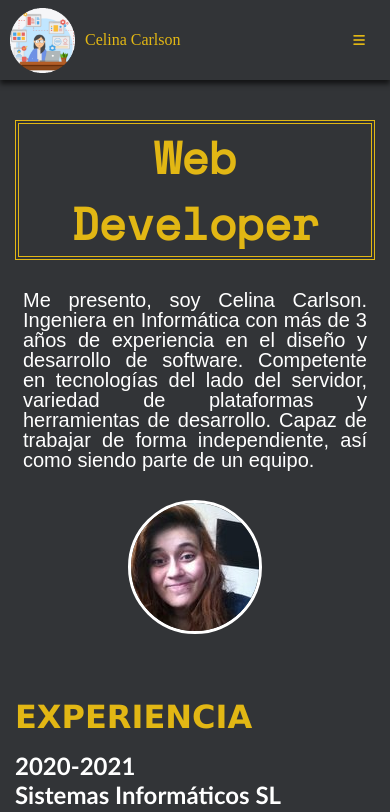
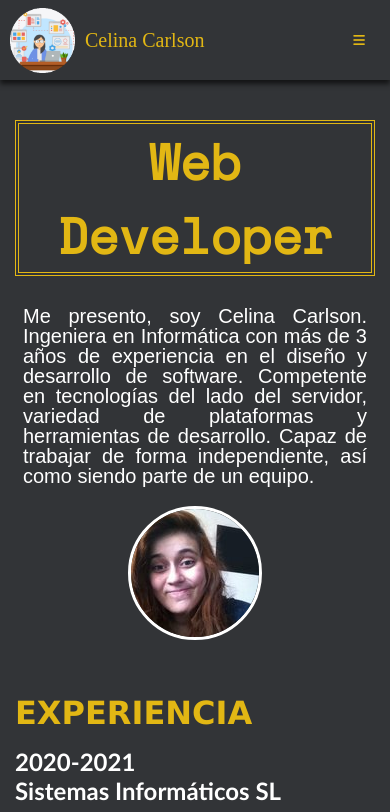
Before and after one commit to JoelmGallo/Arg_Programa, a plain HTML site: page index.html in a window 390 px wide. Shown: the top 812 px of the page. Drawn offline with nearby package versions, Linux system fonts and the light colour scheme.

Commit message:
Update style.css

```diff
--- a/css/style.css
+++ b/css/style.css
@@ -34,7 +34,7 @@ a {
   justify-content: space-between;
   padding: 15px 25px;
   height: 80px;
-  max-width: 1400px;
+  max-width: 1500px;
 }
 
 .nav a div {
@@ -46,6 +46,7 @@ a {
   display: flex;
   align-items: center;
   color: #e2b714;
+  font-size: 20px;
 }
 .logo img {
   width: 65px;
@@ -62,6 +63,7 @@ a {
 }
 .menu a {
   color: white;
+  font-size: 18px;
 }
 
 .abrir-menu,
@@ -73,7 +75,7 @@ a {
 
 h1 {
   font-size: 70px;
-  margin: 50px 0px 30px 0px;
+  margin: 60px 0px 45px 0px;
   color: #e2b714;
   border: double 4px #e2b714;
   font-family: "Space Mono", monospace;
@@ -95,7 +97,7 @@ h1 {
 .perfilImg img {
   border-radius: 100%;
   border-style: solid;
-  margin: 30px;
+  margin: 45px;
   min-width: 18%;
   height: auto;
 }
@@ -201,10 +203,6 @@ h3 {
     margin: 0px 15px;
   }
 
-  h1 {
-    font-size: 45px;
-    margin: 40px 0px 30px 0px;
-  }
   h2 {
     font-size: 32px;
   }
@@ -219,6 +217,10 @@ h3 {
     margin: 0px 8px;
     /* display: inline-flexbox; */
     text-align: justify;
+  }
+
+  .perfilImg img{
+    margin: 20px;
   }
 
   .main-container li {
@@ -243,6 +245,12 @@ h3 {
 }
 
 @media (max-width: 770px) {
+
+  h1 {
+    font-size: 50px;
+    margin: 40px 0px 30px 0px;
+  }
+
   .menu {
     display: flex;
     flex-direction: column;
```
